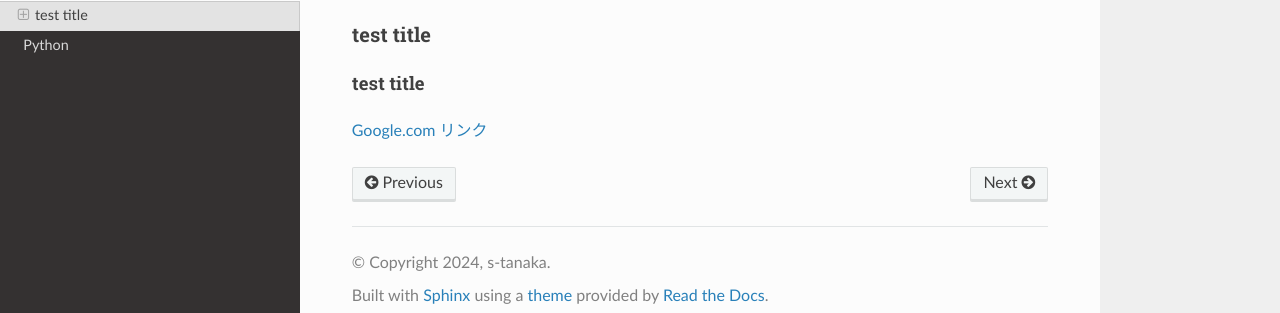
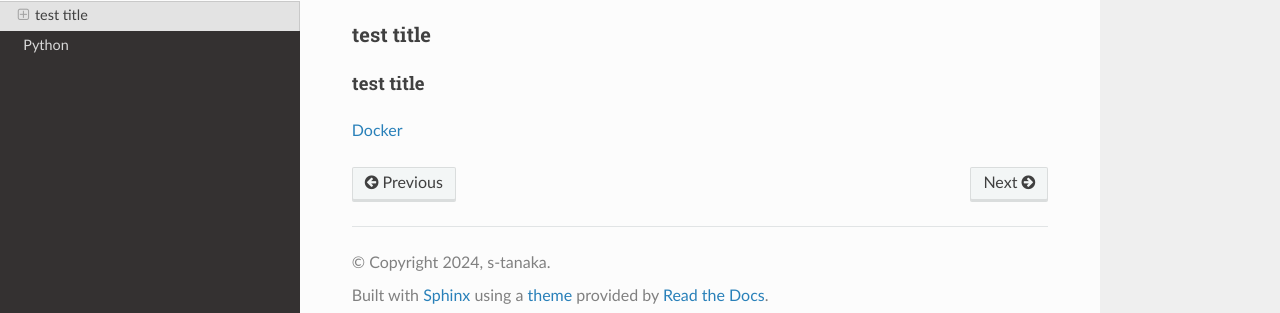
Before and after one commit to ProxmoxDev/sphinx, a Sphinx documentation site: the page built from docs/source/docker/index.md, in a window 1280 px wide. Shown: the part 195-508 px from the top of the page. Built offline with Sphinx 7.4.7 and the Read the Docs theme 2.0.0, drawn with Linux system fonts in a browser that asks for light colours; pages that are not in the unit, such as notebooks, are missing from menus.

Commit message:
Update index.md

```diff
--- a/docs/source/docker/index.md
+++ b/docs/source/docker/index.md
@@ -6,4 +6,4 @@
 
 #### test title
 
-[Google.com リンク](https://www.google.co.jp)
+[Docker](https://www.docker.com/ja-jp/)
```
